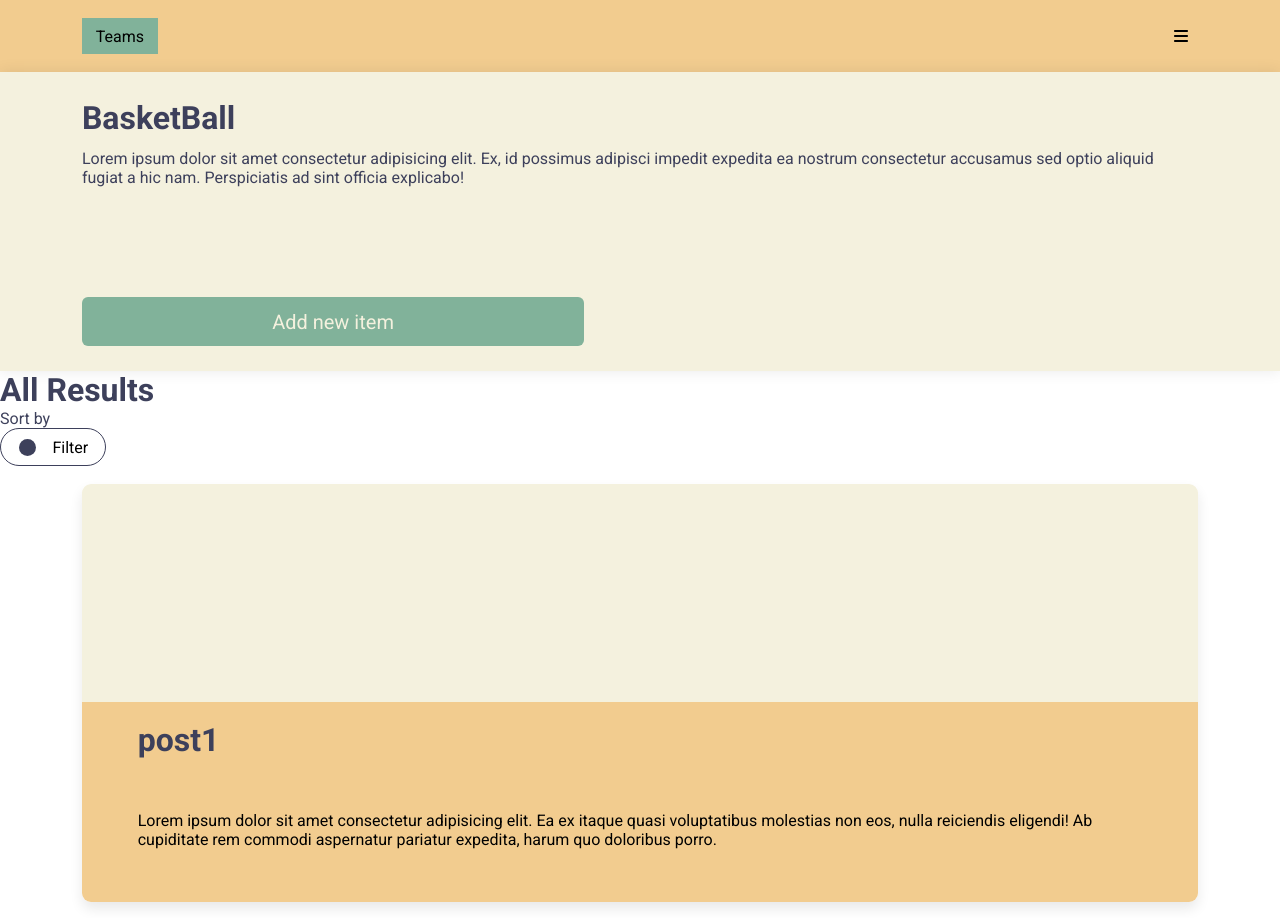
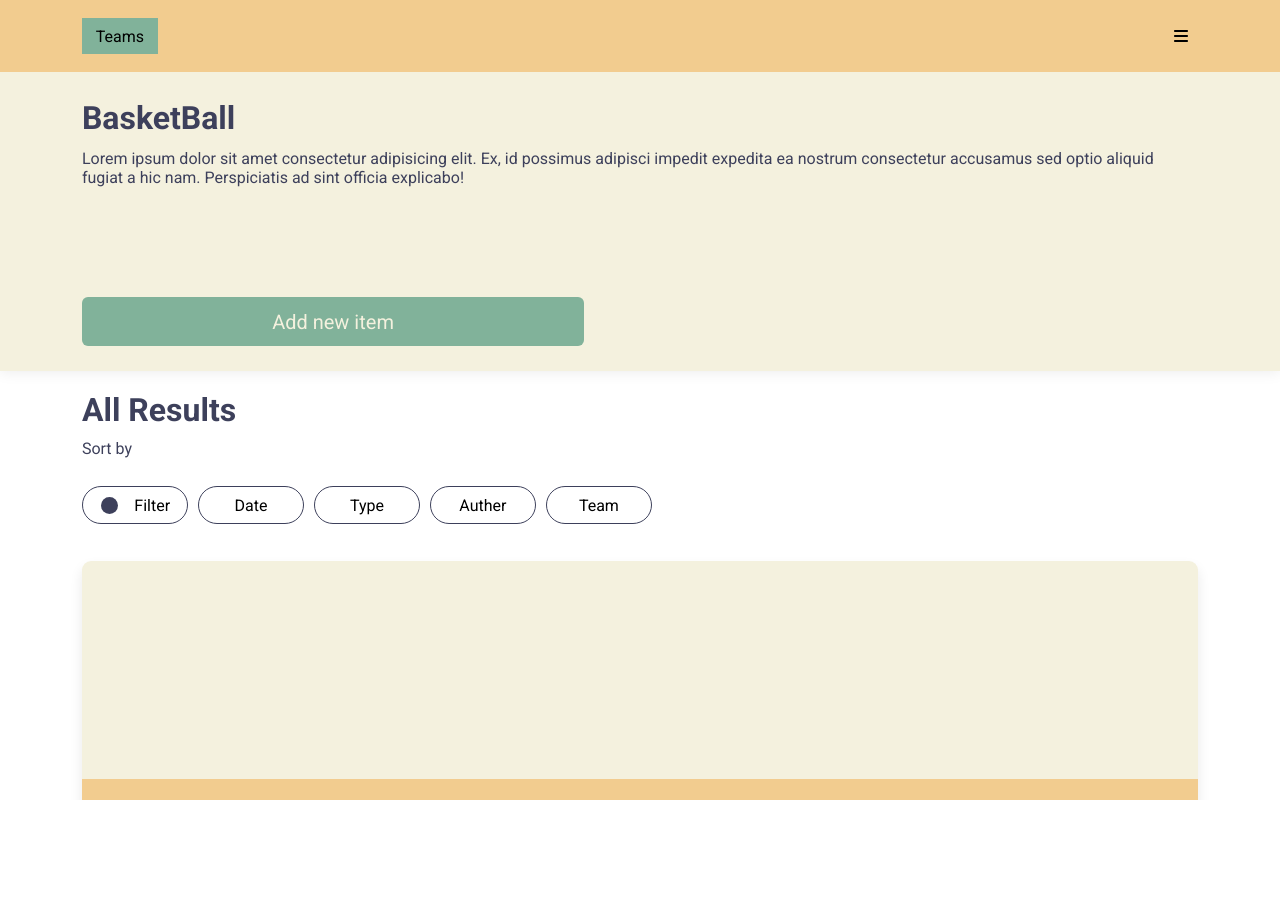
Before and after one commit to rmnaser90/skills-first-task, a React (Create React App) app: page / in a window 1280 px wide. After the commit the page ends 800 px from the top, so only its background shows below. Built offline with nearby package versions, Linux system fonts and the light colour scheme.

Commit message:
finished the lay out

```diff
--- a/src/App.css
+++ b/src/App.css
@@ -7,3 +7,6 @@ body{
 .app{
   width: 100vw;
 }
+::-webkit-scrollbar {
+  display: none;
+}
--- a/src/App.tsx
+++ b/src/App.tsx
@@ -1,27 +1,22 @@
 import React from 'react'
 import './App.css'
-import ButtonP from './Components/ButtonP/ButtonP'
 import ButtonS from './Components/ButtonS/ButtonS'
 import Card from './Components/Card/Card'
 import SubTitle from './Components/SubTitle/SubTitle'
 import Title from './Components/Title/Title'
 import { Header } from './Features/Header/Header'
 import HeaderSection from './Features/HeaderSection/HeaderSection'
+import Homepage from './Pages/HomePage/Homepage'
 
 const item = {
     title:"post1",
     text:"Lorem ipsum dolor sit amet consectetur adipisicing elit. Ea ex itaque quasi voluptatibus molestias non eos, nulla reiciendis eligendi! Ab cupiditate rem commodi aspernatur pariatur expedita, harum quo doloribus porro."
 }
 const App: React.FC = function () {
-    return (
-        <div className="app">
-            <Header/>
-            <HeaderSection/>
-            <Title>All Results</Title>
-            <SubTitle>Sort by</SubTitle>
-            <ButtonS showIcon={true}>Filter</ButtonS>
-            <Card item={item}/>
-        </div>
+    return (<div>
+        <Header />
+        <Homepage/>
+    </div>
     )
 }
 
--- a/src/Components/ButtonS/ButtonS.tsx
+++ b/src/Components/ButtonS/ButtonS.tsx
@@ -6,8 +6,8 @@ type Props = {
     children?: string
     showIcon?: boolean | undefined
 }
-const ButtonS: React.FC<Props> = ({ children,showIcon }) => {
-    return <ButtonStyled showIcon={showIcon}>{showIcon?<div className='icon'/>:null}{children}</ButtonStyled>
+const ButtonS: React.FC<Props> = ({ children,showIcon,onClick }) => {
+    return <ButtonStyled onClick={onClick} showIcon={showIcon}>{showIcon?<div className='icon'/>:null}{children}</ButtonStyled>
 }
 
 export default ButtonS
--- a/src/Components/ButtonS/ButtonStyled.tsx
+++ b/src/Components/ButtonS/ButtonStyled.tsx
@@ -8,18 +8,20 @@ const ButtonStyled = styled.div<Props>`
     border: 1px solid ${colors.text.secondary};
     width: 104px;
     display: grid;
-    grid-template-columns: ${({showIcon})=>showIcon?'1fr 2fr':'1fr'};
+    grid-template-columns: ${({ showIcon }) => (showIcon ? '1fr 2fr' : '1fr')};
     align-items: center;
     justify-items: center;
     font-size: 16px;
     height: 36px;
     border-radius: 56px;
+    transition: 0.4s;
     & .icon {
         background-color: ${colors.text.secondary};
         justify-self: flex-end;
-        width:17px;
+        width: 17px;
         height: 17px;
         border-radius: 8.5px;
+        transition: 0.4s;
     }
 `
 
--- /dev/null
+++ b/src/Pages/HomePage/HomePageStyled.tsx
@@ -0,0 +1,21 @@
+import styled from 'styled-components'
+
+const HomePageStyled = styled.div`
+    overflow-y: scroll;
+    height: ${window.innerHeight - 72 + 'px'};
+    & .resultsContainer {
+    margin-left: 6.4vw;
+    margin-top: 20px;
+    display: grid;
+    grid-template-rows: 1fr 1fr 2fr;
+    align-items: center;
+    }
+    & .actionsContainer {
+        display: flexbox;
+        flex-direction: row;
+        column-gap: 10px;
+        overflow-x: scroll;
+    }
+`
+
+export default HomePageStyled
--- /dev/null
+++ b/src/Pages/HomePage/Homepage.tsx
@@ -0,0 +1,72 @@
+import React, { useState } from 'react'
+import ButtonS from '../../Components/ButtonS/ButtonS'
+import Card from '../../Components/Card/Card'
+import SubTitle from '../../Components/SubTitle/SubTitle'
+import Title from '../../Components/Title/Title'
+import HeaderSection from '../../Features/HeaderSection/HeaderSection'
+import HomePageStyled from './HomePageStyled'
+
+const ITEMS = [
+    {
+        title: 'post1',
+        text: 'Lorem ipsum dolor sit amet consectetur adipisicing elit. Ea ex itaque quasi voluptatibus molestias non eos, nulla reiciendis eligendi! Ab cupiditate rem commodi aspernatur pariatur expedita, harum quo doloribus porro.'
+    },
+    {
+        title: 'post1',
+        text: 'Lorem ipsum dolor sit amet consectetur adipisicing elit. Ea ex itaque quasi voluptatibus molestias non eos, nulla reiciendis eligendi! Ab cupiditate rem commodi aspernatur pariatur expedita, harum quo doloribus porro.'
+    },
+    {
+        title: 'post1',
+        text: 'Lorem ipsum dolor sit amet consectetur adipisicing elit. Ea ex itaque quasi voluptatibus molestias non eos, nulla reiciendis eligendi! Ab cupiditate rem commodi aspernatur pariatur expedita, harum quo doloribus porro.'
+    },
+    {
+        title: 'post1',
+        text: 'Lorem ipsum dolor sit amet consectetur adipisicing elit. Ea ex itaque quasi voluptatibus molestias non eos, nulla reiciendis eligendi! Ab cupiditate rem commodi aspernatur pariatur expedita, harum quo doloribus porro.'
+    },
+    {
+        title: 'post1',
+        text: 'Lorem ipsum dolor sit amet consectetur adipisicing elit. Ea ex itaque quasi voluptatibus molestias non eos, nulla reiciendis eligendi! Ab cupiditate rem commodi aspernatur pariatur expedita, harum quo doloribus porro.'
+    },
+    {
+        title: 'post1',
+        text: 'Lorem ipsum dolor sit amet consectetur adipisicing elit. Ea ex itaque quasi voluptatibus molestias non eos, nulla reiciendis eligendi! Ab cupiditate rem commodi aspernatur pariatur expedita, harum quo doloribus porro.'
+    }
+]
+const Homepage: React.FC = () => {
+    const [items, setItems] = useState(ITEMS)
+    const [selectedFilter, setSelectedFilter] = useState<string>('Filter')
+
+    return (
+        <HomePageStyled>
+            <HeaderSection />
+            <div className="resultsContainer">
+                <Title>All Results</Title>
+                <SubTitle>Sort by</SubTitle>
+                <div className="actionsContainer">
+                    <ButtonS onClick={() => setSelectedFilter('Filter')} showIcon={selectedFilter == 'Filter'}>
+                        Filter
+                    </ButtonS>
+                    <ButtonS onClick={() => setSelectedFilter('Date')} showIcon={selectedFilter == 'Date'}>
+                        Date
+                    </ButtonS>
+                    <ButtonS onClick={() => setSelectedFilter('Type')} showIcon={selectedFilter == 'Type'}>
+                        Type
+                    </ButtonS>
+                    <ButtonS onClick={() => setSelectedFilter('Auther')} showIcon={selectedFilter == 'Auther'}>
+                        Auther
+                    </ButtonS>
+                    <ButtonS onClick={() => setSelectedFilter('Team')} showIcon={selectedFilter == 'Team'}>
+                        Team
+                    </ButtonS>
+                </div>
+            </div>
+            <div className="cardsContainer">
+                {items.map((item, i) => (
+                    <Card key={i} item={item} />
+                ))}
+            </div>
+        </HomePageStyled>
+    )
+}
+
+export default Homepage
```
